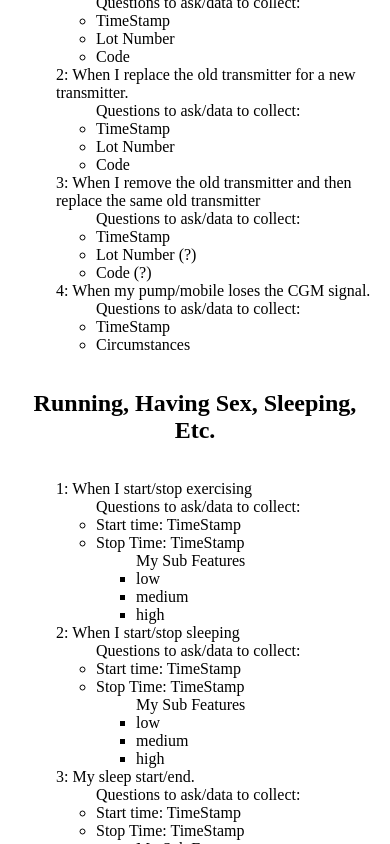
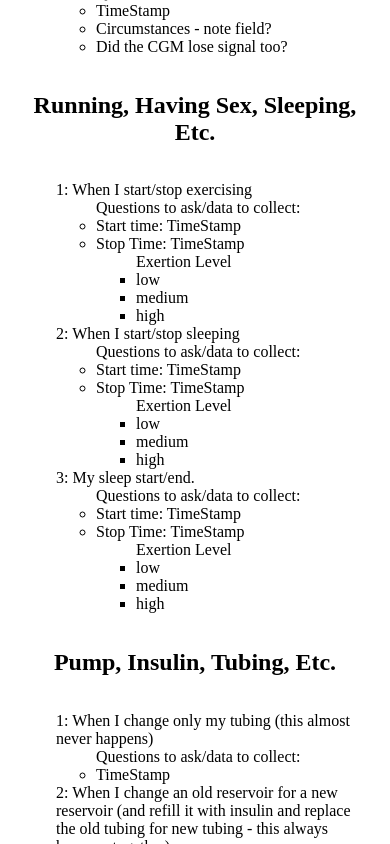
Before and after one commit to JamieBort/Data-Logging-App, a React Native app in the folder ReactNative/data-logging-app/: screen / in a window 390 px wide. Both pictures are taken after a click on the button "Toggle Feature List". Shown: the top 844 px of the page. Built offline with nearby package versions, Linux system fonts and the light colour scheme.

Commit message:
Commit for the night.

```diff
--- a/ReactNative/data-logging-app/App.js
+++ b/ReactNative/data-logging-app/App.js
@@ -19,6 +19,7 @@ import React, { useState } from "react";
 import ToggleSwitch from "./ToggleSwitch";
 import FeatureList from "./FeatureList";
 import ToggleButton from "./ToggleButton";
+import { Variables } from "./Variables";
 // import ListAllComponent from "./ListAllComponent";
 // import PostEventComponent from "./PostEventComponent";
 
@@ -141,7 +142,7 @@ const App = () => {
       <Text style={styles.h1}>Data Logger</Text>
       <Separator />
       <View>
-        <Text style={styles.h2}>Sensor</Text>
+        <Text style={styles.h2}>{Variables.ONE}</Text>
         {/* Changed sensor */}
         {/* which body part? leg? arm? */}
         {/* which body location? front? back? left side? right side? */}
@@ -158,7 +159,7 @@ const App = () => {
       </View>
       <Separator />
       <View>
-        <Text style={styles.h2}>Insulin</Text>
+        <Text style={styles.h2}>{Variables.THREE}</Text>
         <Button
           title="Refilled the old reservoir with insulin"
           color="#f0f"
--- /dev/null
+++ b/ReactNative/data-logging-app/Data.js
@@ -0,0 +1,86 @@
+// Data.js
+
+// My data object that lists all the features I want to implement.
+// import { Variables } from "./Variables";
+
+export const Data_Object = {
+  cgm: [
+    "Variables.ONE",
+    {
+      title: "When I replace the old sensor for a new sensor.",
+      data: ["TimeStamp", "Lot Number", "Code"],
+    },
+    {
+      title: "When I replace the old transmitter for a new transmitter.",
+      data: ["TimeStamp", "Lot Number", "Code"],
+    },
+    {
+      title:
+        "When I remove the old transmitter and then replace the same old transmitter",
+      data: ["TimeStamp", "Lot Number (?)", "Code (?)"],
+    },
+    {
+      title: "When my pump/mobile loses the CGM signal.",
+      data: ["TimeStamp", "Circumstances"],
+    },
+  ],
+
+  physicalActivity: [
+    "Variables.TWO",
+    {
+      title: "When I start/stop exercising",
+      data: [
+        "Start time: TimeStamp",
+        "Stop Time: TimeStamp",
+        { "Exertion Level": ["low", "medium", "high"] },
+      ],
+    },
+    {
+      title: "When I start/stop sleeping",
+      data: [
+        "Start time: TimeStamp",
+        "Stop Time: TimeStamp",
+        { "Exertion Level": ["low", "medium", "high"] },
+      ],
+    },
+    {
+      title: "My sleep start/end.",
+      data: [
+        "Start time: TimeStamp",
+        "Stop Time: TimeStamp",
+        { "Exertion Level": ["low", "medium", "high"] },
+      ],
+    },
+  ],
+
+  pump: [
+    "Variables.THREE",
+    {
+      title: "When I change only my tubing (this almost never happens)",
+      data: ["TimeStamp"],
+    },
+    {
+      title:
+        "When I change an old reservoir for a new reservoir (and refill it with insulin and replace the old tubing for new tubing - this always happens together)",
+      data: ["TimeStamp"],
+    },
+    {
+      title:
+        "When I refill an old reservoir with insulin ( and replace the old tubing for new tubing - this always happens together)",
+      data: ["TimeStamp"],
+    },
+    {
+      title: "When my pump/mobile loses the CGM signal.",
+      data: ["TimeStamp", "Circumstances"],
+    },
+  ],
+
+  other: [
+    "Other - See below",
+    {
+      title:
+        "For the rest of the data points that are to be collect, see the Data points to collect section of the Personal Dashboard Business Requirements Google Drive doc.",
+      data: [],
+    },
+  ],
+};
--- a/ReactNative/data-logging-app/FeatureList.js
+++ b/ReactNative/data-logging-app/FeatureList.js
@@ -13,13 +13,32 @@ import {
   SectionList,
   StatusBar,
 } from "react-native";
+import { Data } from "./Data";
+import { Variables } from "./Variables";
 
 const DATA_OBJECT = {
   cgm: [
-    "Dexcom G6 Transmitters, Dexcom G6 Sensors, Etc.",
+    Variables.ONE,
     {
       title: "When I replace the old sensor for a new sensor.",
-      data: ["TimeStamp", "Lot Number", "Code"],
+      data: [
+        "TimeStamp",
+        "Lot Number",
+        "Code",
+        "Location On Body",
+
+        // (LocationOnBody = [
+        //   ["left side", "right side"],
+        //   (bodyPart = ["thigh"]),
+        // ]),
+
+        // {
+        //   "Location on Body": [
+        //     ["left side", "right side"],
+        //     (bodyPart = ["thigh"]),
+        //   ],
+        // },
+      ],
     },
     {
       title: "When I replace the old transmitter for a new transmitter.",
@@ -31,12 +50,25 @@ const DATA_OBJECT = {
       data: ["TimeStamp", "Lot Number (?)", "Code (?)"],
     },
     {
-      title: "When my pump/mobile loses the CGM signal.",
-      data: ["TimeStamp", "Circumstances"],
+      title: "When my mobile loses the CGM signal.",
+      data: [
+        "TimeStamp",
+        "Circumstances - note field?",
+        "Did the pump lose signal too?",
+      ],
+    },
+    {
+      title: "When my pump loses the CGM signal.",
+      data: [
+        "TimeStamp",
+        "Circumstances - note field?",
+        "Did the CGM lose signal too?",
+      ],
     },
   ],
+
   physicalActivity: [
-    "Running, Having Sex, Sleeping, Etc.",
+    Variables.TWO,
     {
       title: "When I start/stop exercising",
       data: [
@@ -62,8 +94,9 @@ const DATA_OBJECT = {
       ],
     },
   ],
+
   pump: [
-    "Pump, Insulin, Tubing, Etc.",
+    Variables.THREE,
     {
       title: "When I change only my tubing (this almost never happens)",
       data: ["TimeStamp"],
@@ -75,17 +108,84 @@ const DATA_OBJECT = {
     },
     {
       title:
-        "When I refill an old reservoir with insulin ( and replace the old tubing for new tubing - this always happens together)",
+        "When I refill an old reservoir with insulin (and replace the old tubing for new tubing - this always happens together)",
       data: ["TimeStamp"],
     },
     {
+      title: "Change Infusion Set",
+      data: [
+        "TimeStamp",
+        "Location On Body",
+
+        // (LocationOnBody = [
+        //   ["left side", "right side"],
+        //   (bodyPart = ["thigh"]),
+        // ]),
+
+        // {
+        //   "Location on Body": [
+        //     ["left side", "right side"],
+        //     (bodyPart = ["thigh"]),
+        //   ],
+        // },
+      ],
+    },
+    {
       title: "When my pump/mobile loses the CGM signal.",
-      data: ["TimeStamp", "Circumstances"],
+      data: ["TimeStamp", "Circumstances - note field?"],
+    },
+    {
+      title: "When my pump/mobile loses the CGM signal.",
+      data: ["TimeStamp", "Circumstances - note field?"],
+    },
+    {
+      title:
+        "Personal Profiles: When I activate a particular personal profile.",
+      data: [
+        "TimeStamp",
+        { "Personal Profile": ["Primary2023/DEFAULT", "HALF", "ZERO"] },
+        //  ["Primary2023/DEFAULT", "HALF", "ZERO"]
+      ],
     },
   ],
 
+  // food: [
+  //   Variables.FOUR,
+  //   {
+  //     title: "When I eat - for example at 2 am. This one might not be needed.",
+  //     data: ["TimeStamp", "Circumstances - note field?"],
+  //   },
+  // ],
+
   other: [
-    "Other - See below",
+    "Other - Misc. And complete list. See below",
+    {
+      title: "When I eat - for example at 2 am. This one might not be needed.",
+      data: ["TimeStamp", "Circumstances - note field?"],
+    },
+    {
+      title: "Stayed up all night.",
+      data: ["TimeStamp", "Circumstances - note field?"],
+    },
+    {
+      title: "Something the doctor will wan to know.",
+      data: ["TimeStamp", "Circumstances - note field?"],
+    },
+    {
+      title: "Other/Misc.",
+      data: [
+        "TimeStamp",
+        "Circumstances - note field?",
+        {
+          "Dropdown or Radio buttons or check boxes": [
+            "option one",
+            "option two",
+            "option three",
+            "option four opens a short field to enter a brief description",
+          ],
+        },
+      ],
+    },
     {
       title:
         "For the rest of the data points that are to be collect, see the Data points to collect section of the Personal Dashboard Business Requirements Google Drive doc.",
@@ -95,6 +195,7 @@ const DATA_OBJECT = {
 };
 
 const list = Object.entries(DATA_OBJECT).map(([key, value]) => {
+  // const list = Object.entries(DATA_OBJECT).map(([key, value]) => {
   // {console.log("key:", key, "value:", value);
   // console.log(value[0]);}
 
@@ -103,7 +204,7 @@ const list = Object.entries(DATA_OBJECT).map(([key, value]) => {
   const subListWithIds = cleanedArray.map((item, index) => {
     item["ID"] = index;
     // {
-    //   console.log("item:", item);
+    // console.log("item:", item);
     //   console.log("index:", index);
     //   console.log("item:", item.data);
     // }
@@ -112,6 +213,7 @@ const list = Object.entries(DATA_OBJECT).map(([key, value]) => {
       // console.log("itemFeature:", itemFeature);
       // console.log("index:", index);
       // console.log(typeof itemFeature === "object");
+      // console.log(typeof itemFeature);
       if (typeof itemFeature === "object") {
         // map over array
         // console.log("itemFeature:", itemFeature);
@@ -119,7 +221,7 @@ const list = Object.entries(DATA_OBJECT).map(([key, value]) => {
         //   <ul key={index}>{itemSubFeature}</ul>;
         // });
 
-        const itemSubFeatures = itemFeature["Exertion Level"].map(
+        const itemSubFeatures = itemFeature[Object.keys(itemFeature)[0]].map(
           (itemSubFeature, index) => {
             // itemSubFeature["ID"] = index;
             // console.log("itemSubFeature:", itemSubFeature);
@@ -129,7 +231,7 @@ const list = Object.entries(DATA_OBJECT).map(([key, value]) => {
         // console.log("itemSubFeatures:", itemSubFeatures);
         return (
           <ul key={index}>
-            My Sub Features
+            {Object.keys(itemFeature)[0]}
             {itemSubFeatures}
           </ul>
         );
--- /dev/null
+++ b/ReactNative/data-logging-app/Variables.js
@@ -0,0 +1,6 @@
+export const Variables = {
+  ONE: "Dexcom G6 Transmitters, Dexcom G6 Sensors, Etc.",
+  TWO: "Running, Having Sex, Sleeping, Etc.",
+  THREE: "Pump, Insulin, Tubing, Etc.",
+  FOUR: "Food",
+};
```
Also changed, not shown: 1 other file (tests, documents, lock files or other folders).
